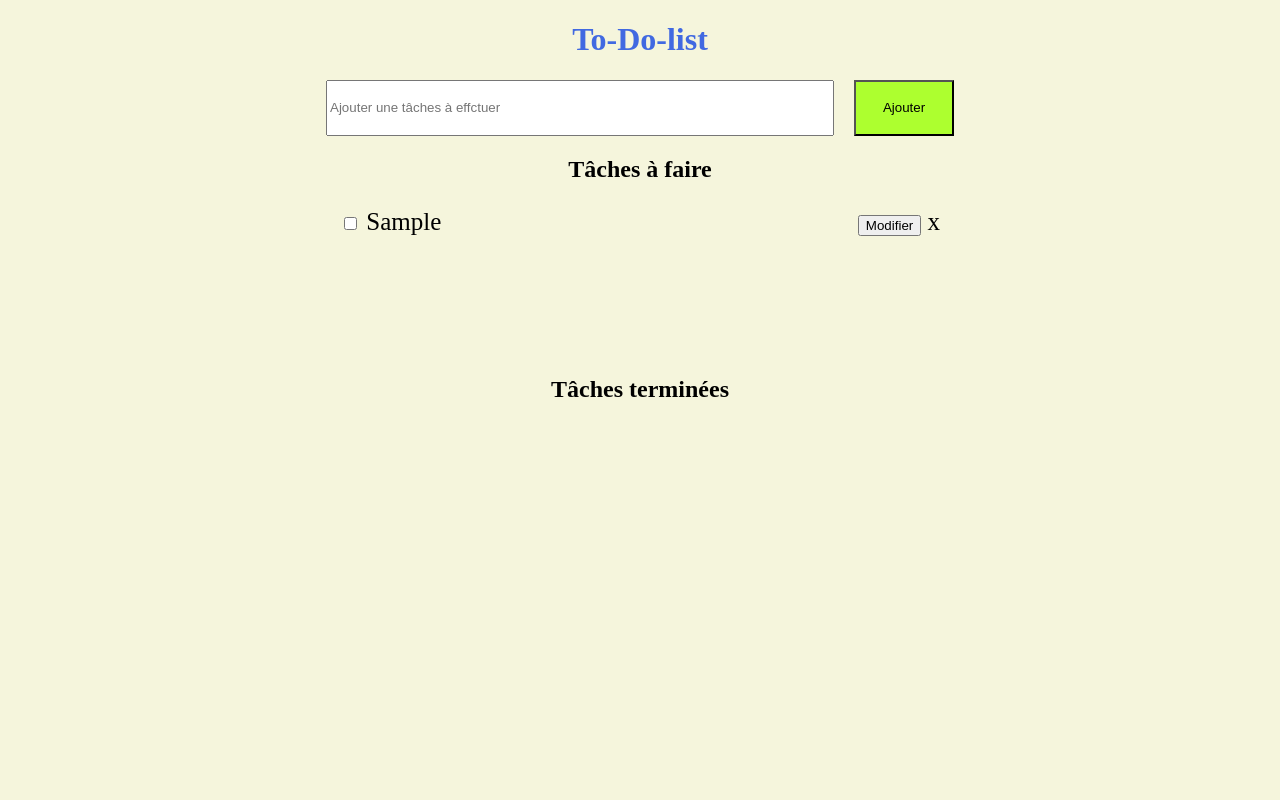
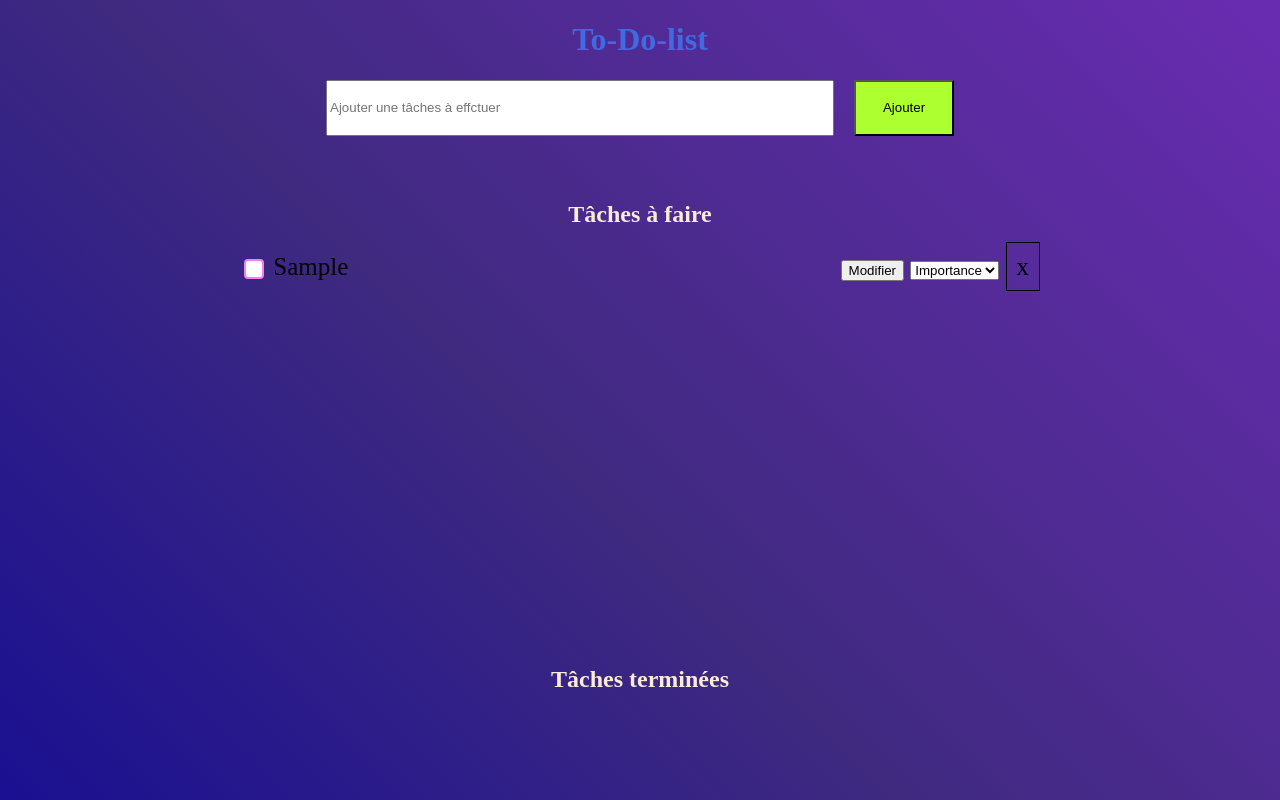
Before and after one commit to Moussa406/To-do-list, a plain HTML site: page index.html in a window 1280 px wide. Both pictures are taken after typing "Sample" into the empty fields and a click on the button "Ajouter". Shown: the top 800 px of the page. Drawn offline with Linux system fonts and the light colour scheme.

Commit message:
rajout et modif css

```diff
--- a/script.js
+++ b/script.js
@@ -1,6 +1,7 @@
 const ajouterBoite2 = document.getElementById("ajouter-boite2");
 const listeContainer = document.getElementById("liste-container");
-const listeContainer2 = document.getElementById("liste-container2")
+const listeContainer2 = document.getElementById("liste-container2");
+
 
 function ajouterTaches(){
     const taches = ajouterBoite2.value;
@@ -13,14 +14,26 @@ function ajouterTaches(){
 
     li.innerHTML = `
     <label>
-        <input type="checkbox">
+        <input type="checkbox" class="custom-checkbox">
         <span class = "taches-texte">${taches}</span>
     </label>
     <div class = "buttonAndDelete">
-    <button class="edit-btn">Modifier</button>
-    <span class="supprimer-btn">x</span>
+        <button class="edit-btn">Modifier</button>
+        <select class="importance-dropdown">
+            <option disabled selected>Importance</option>
+            <option value="high">Haute</option>
+            <option value="low">Basse</option>
+        </select>
+        <span class="supprimer-btn">x</span>
     </div>`;
 
+    const dropdown = li.querySelector(".importance-dropdown");
+    const tacheTexte = li.querySelector(".taches-texte");
+
+    dropdown.addEventListener("change", function () {
+    if (dropdown.value === "high") {
+        tacheTexte.style.color = "red"; }
+    });
 
     li.querySelector(".supprimer-btn").addEventListener("click", function () {
         listeContainer.removeChild(li);
--- a/styles.css
+++ b/styles.css
@@ -1,14 +1,19 @@
 body{
-    background-color: beige;
+    background: linear-gradient(45deg,#0f0896,#3f2a80,#692cb1);
+
 }
 
 h1{
+
     color: royalblue;
     text-align: center;
 }
 
 h2{
+    margin-top: 65px;
     text-align: center;
+    color: antiquewhite;
+
 }
 li{
     display: flex;
@@ -34,7 +39,7 @@ li{
     width: 800px;
     margin-left: auto;
     margin-right: auto;
-    height: 200px;
+    height: 400px;
 
 
 }
@@ -47,11 +52,50 @@ li{
     padding-left: 0px;
     font-size: 25px;
     text-align:start;
-    width: 600px;
+    width: 800px;
     margin-left: auto;
     margin-right: auto;
 }
 
 .supprimer-btn{
     cursor: pointer;
+    border: 1px solid black;
+    padding: 10px;
 }
+/* Style général pour cacher l'apparence native du checkbox */
+input[type="checkbox"].custom-checkbox {
+    appearance: none;
+    -webkit-appearance: none;
+    -moz-appearance: none;
+    width: 20px;
+    height: 20px;
+    border: 2px solid violet; /* Couleur de la bordure */
+    border-radius: 4px; /* Coins arrondis */
+    background-color: white;
+    cursor: pointer;
+    transition: all 0.3s ease;
+    display: inline-block;
+    vertical-align: middle;
+}
+
+/* État au survol */
+input[type="checkbox"].custom-checkbox:hover {
+    border-color: violet; /* Couleur de la bordure au survol */
+}
+
+/* Style lorsqu'il est coché */
+input[type="checkbox"].custom-checkbox:checked {
+    background-color: #4caf50; /* Couleur de fond lorsqu'il est coché */
+    border-color: violet;
+}
+
+/* Ajouter une coche (✔) lorsqu'il est coché */
+input[type="checkbox"].custom-checkbox:checked::after {
+    content: '✔';
+    font-size: 14px;
+    color: white;
+    display: block;
+    text-align: center;
+    line-height: 20px;
+    font-weight: bold;
+}
```
Also changed, not shown: img/checklist-6640235_1280.png (added), img/coffee-7059916_1280.png (added), 1 other file.
